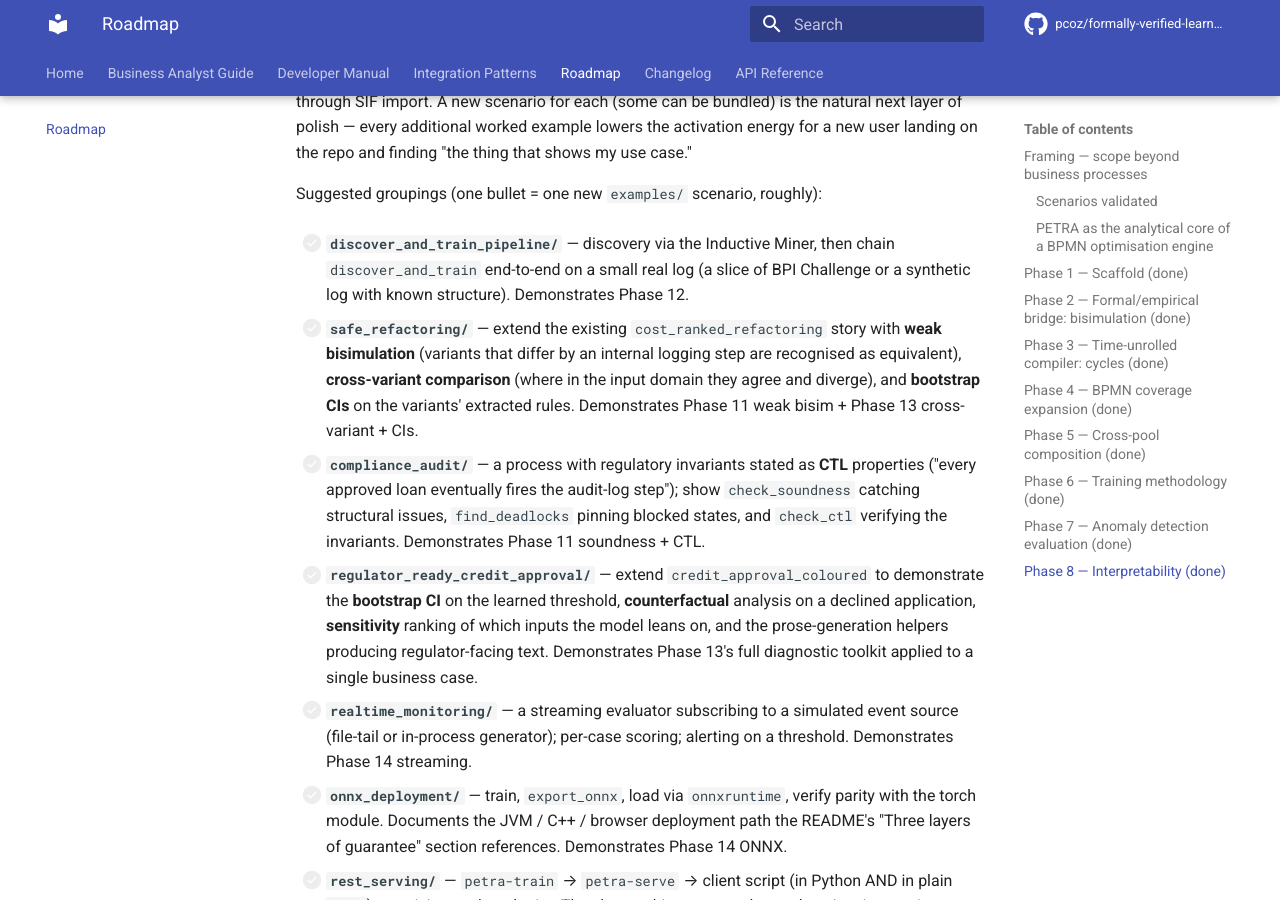
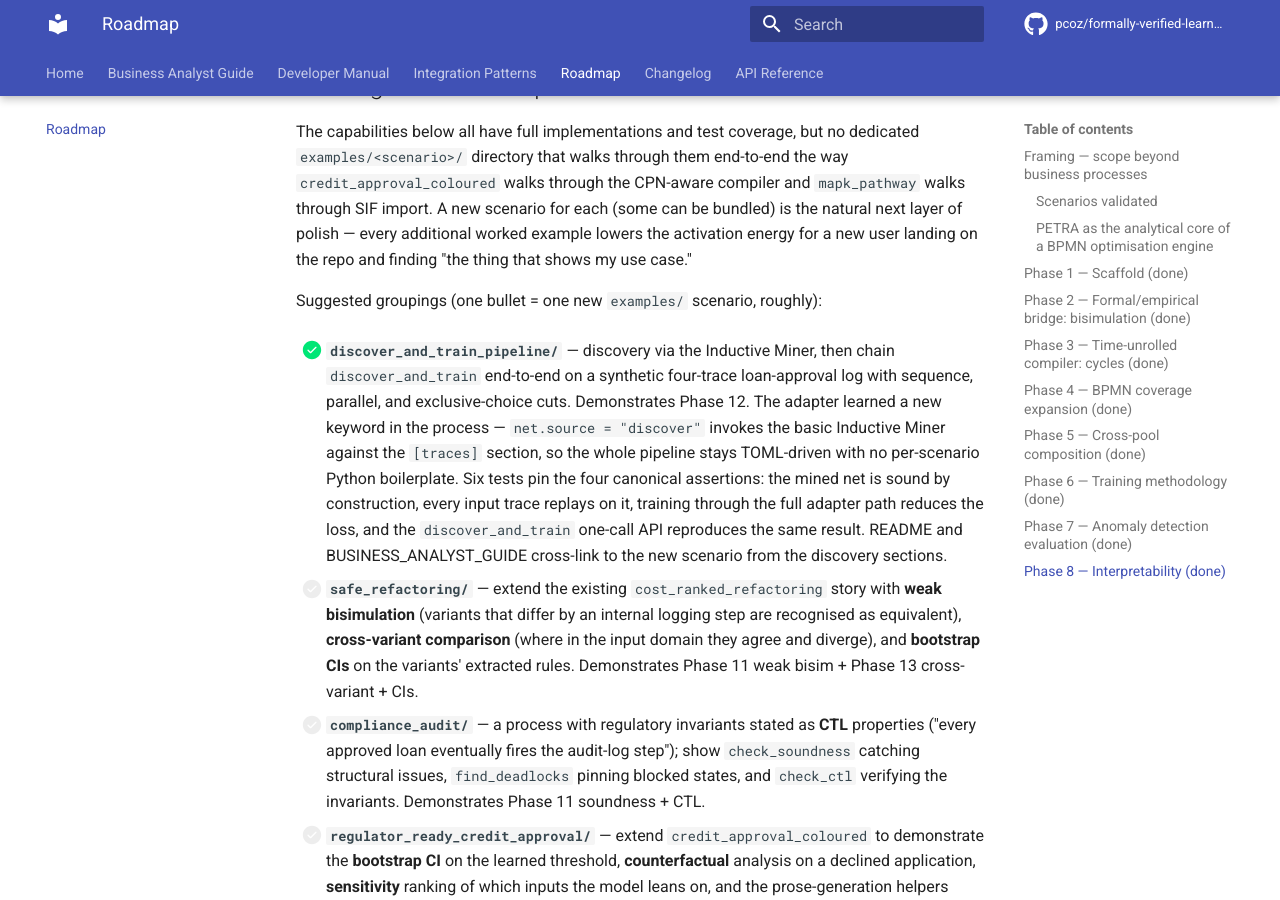
Before and after one commit to pcoz/formally-verified-learnable-process-intelligence, an MkDocs documentation site: the page built from docs/ROADMAP.md, in a window 1280 px wide and 900 px high, scrolled down 22541 px. Built offline with MkDocs 1.6.1 and Material for MkDocs 9.7.7, drawn with Linux system fonts in a browser that asks for light colours; comment, search, counter and statistics services are not loaded; some of the changed text lies outside the part shown.

Commit message:
Add discover_and_train_pipeline worked-example scenario
Closes the first of seven pending worked-example scenarios on
the roadmap. Demonstrates Phase 12 end to end: a four-trace
loan-approval-style log encoding sequence + parallel +
exclusive-choice cuts is mined into a sound Petri net by the
basic Inductive Miner, then trained on the same log.

Adapter extension: net.source = "discover" invokes
discover_inductive against the [traces] section, so the
pipeline stays TOML-driven with no per-scenario Python
boilerplate. load_scenario reorders to load traces before the
net (transparent for every other source).

Six tests pin: scenario loads, every visible activity appears
as a transition label, mined net is sound by construction,
every input trace replays on the mined net, training through
the adapter reduces loss, and the discover_and_train one-call
API reproduces the same result. Suite total now 455 passing.

Docs: README's discovery section, ROADMAP's scenarios table,
and BA Guide section 20 all gain a cross-link to the new
scenario.

```diff
--- a/docs/ROADMAP.md
+++ b/docs/ROADMAP.md
@@ -164,6 +164,7 @@
 | `credit_approval_coloured/` | Phase 9 coloured tokens + Phase 9 follow-up CPN-aware compiler | Token-game routing on application amount; trained guard threshold lands in the empirical decision band 900–1500 from the hand-set 1000. |
 | `incident_management/` | Phase 10 — real BPI Challenge 2013 incidents log | 7,554 Volvo IT tickets, 65k events; PETRA flags traces that skip the Resolved step before Closing. |
 | `mapk_pathway/` | Phase 10 — Pathway Commons SIF import | Canonical EGF → MAPK1/3 cascade loaded as SIF; forward pass propagates activation through the full receptor → adapter → small GTPase → MAP3K → MAP2K → MAPK → transcription-factor chain. |
+| `discover_and_train_pipeline/` | Phase 12 — basic Inductive Miner + the new `net.source = "discover"` adapter keyword | Synthetic four-trace loan-approval log with sequence / parallel / exclusive-choice cuts is mined to a sound Petri net via `load_scenario`; replay invariant + training-loss convergence both pinned by the test. |
 
 **Framework shortcoming discovered and fixed during scenario
 validation:** `find_xor_groups` originally only detected single-input
@@ -1088,10 +1089,20 @@
 Suggested groupings (one bullet = one new `examples/` scenario,
 roughly):
 
-- [ ] **`discover_and_train_pipeline/`** — discovery via the
-  Inductive Miner, then chain `discover_and_train` end-to-end on
-  a small real log (a slice of BPI Challenge or a synthetic
-  log with known structure). Demonstrates Phase 12.
+- [x] **`discover_and_train_pipeline/`** — discovery via the
+  Inductive Miner, then chain `discover_and_train` end-to-end
+  on a synthetic four-trace loan-approval log with sequence,
+  parallel, and exclusive-choice cuts. Demonstrates Phase 12.
+  The adapter learned a new keyword in the process —
+  `net.source = "discover"` invokes the basic Inductive Miner
+  against the `[traces]` section, so the whole pipeline stays
+  TOML-driven with no per-scenario Python boilerplate. Six
+  tests pin the four canonical assertions: the mined net is
+  sound by construction, every input trace replays on it,
+  training through the full adapter path reduces the loss, and
+  the `discover_and_train` one-call API reproduces the same
+  result. README and BUSINESS_ANALYST_GUIDE cross-link to the
+  new scenario from the discovery sections.
 
 - [ ] **`safe_refactoring/`** — extend the existing
   `cost_ranked_refactoring` story with **weak bisimulation**
```
Also changed, not shown: README.md (+7 -0 lines), docs/BUSINESS_ANALYST_GUIDE.md (+4 -1 lines), examples/discover_and_train_pipeline/README.md (added, +62 -0 lines), 3 other files.
